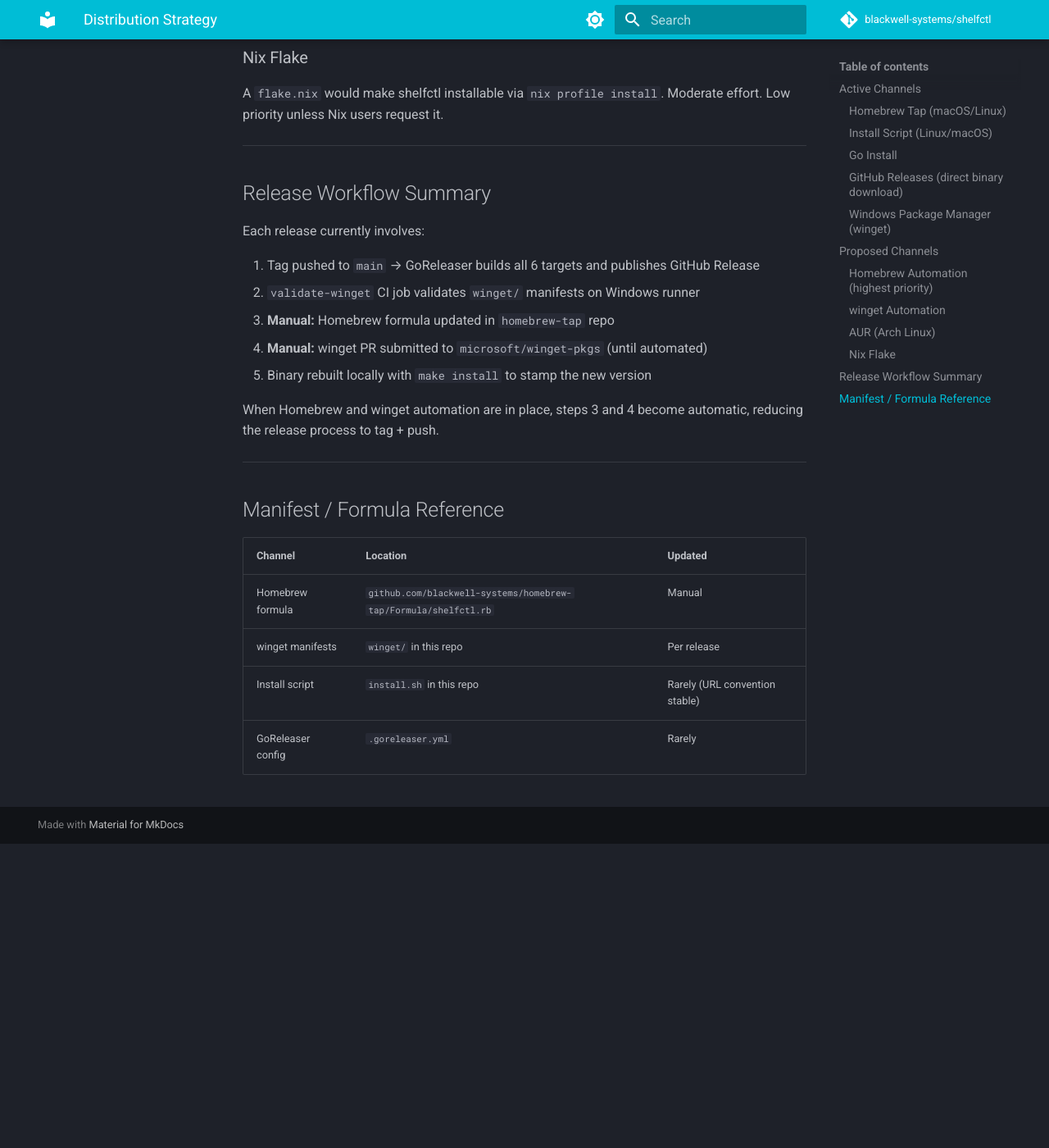
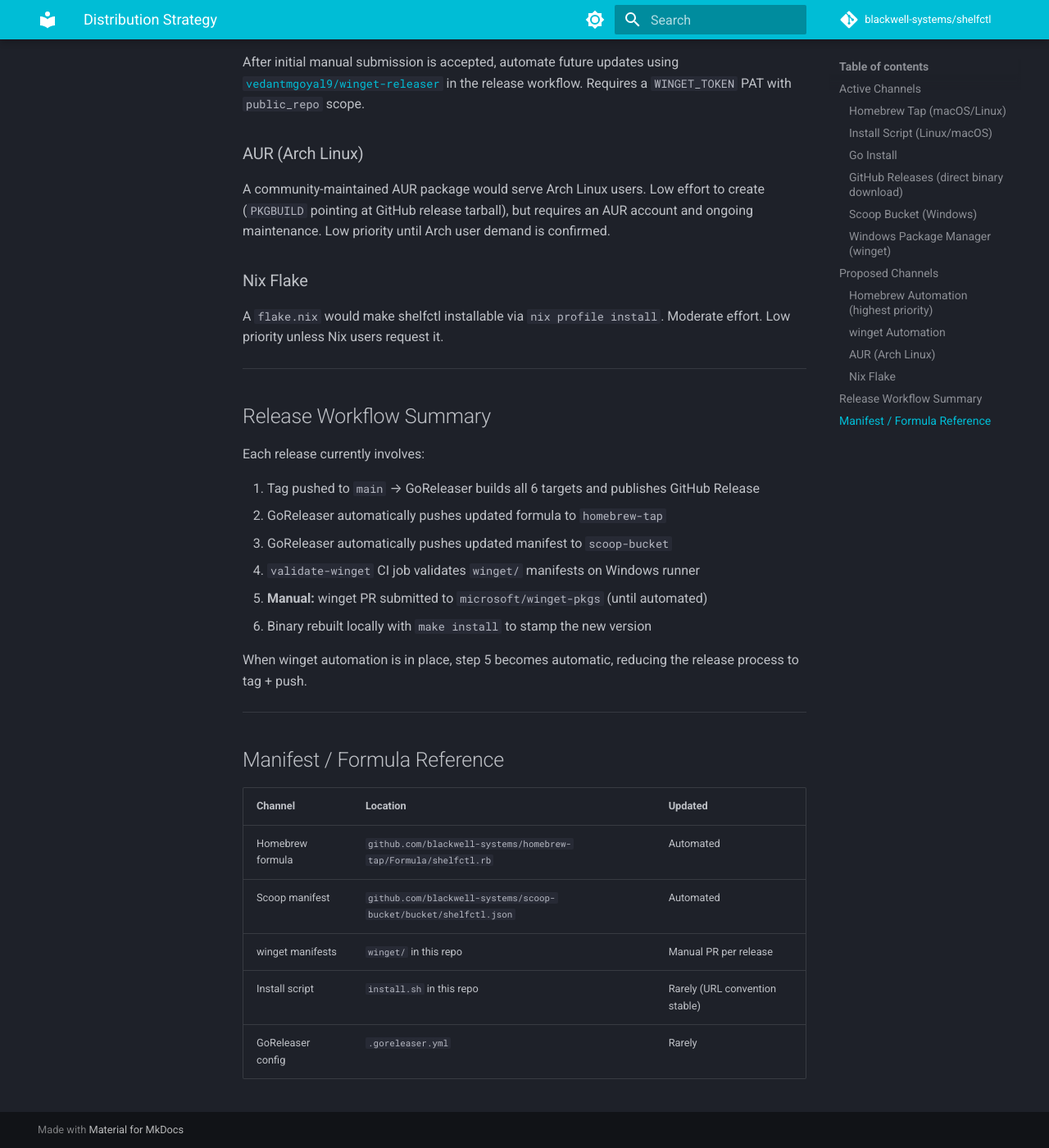
Before and after one commit to blackwell-systems/shelfctl, an MkDocs documentation site: the page built from docs/distribution.md, in a window 1280 px wide and 1400 px high, scrolled down 2807 px. Shown: the whole window at 82% size. Built offline with MkDocs 1.6.1 and Material for MkDocs 9.7.7, drawn with Linux system fonts in a browser that asks for light colours; comment, search, counter and statistics services are not loaded; before the commit the page ends 3836 px from its top, so only the background shows below that; some of the changed text lies outside the part shown.

Commit message:
feat: add automated Scoop bucket distribution via GoReleaser

````diff
--- a/docs/distribution.md
+++ b/docs/distribution.md
@@ -73,6 +73,20 @@ SHA256 checksums published as `checksums.txt` alongside binaries.
 
 ---
 
+### Scoop Bucket (Windows)
+**Status:** Active — automated via GoReleaser on every release
+
+```powershell
+scoop bucket add blackwell-systems https://github.com/blackwell-systems/scoop-bucket
+scoop install shelfctl
+```
+
+Bucket lives at [blackwell-systems/scoop-bucket](https://github.com/blackwell-systems/scoop-bucket).
+GoReleaser automatically pushes an updated `bucket/shelfctl.json` manifest on every tag push
+using the `SCOOP_BUCKET_TOKEN` secret.
+
+---
+
 ### Windows Package Manager (winget)
 **Status:** Submission in progress — v0.4.4 manifests prepared
 
@@ -118,12 +132,13 @@ Low priority unless Nix users request it.
 Each release currently involves:
 
 1. Tag pushed to `main` → GoReleaser builds all 6 targets and publishes GitHub Release
-2. `validate-winget` CI job validates `winget/` manifests on Windows runner
-3. **Manual:** Homebrew formula updated in `homebrew-tap` repo
-4. **Manual:** winget PR submitted to `microsoft/winget-pkgs` (until automated)
-5. Binary rebuilt locally with `make install` to stamp the new version
+2. GoReleaser automatically pushes updated formula to `homebrew-tap`
+3. GoReleaser automatically pushes updated manifest to `scoop-bucket`
+4. `validate-winget` CI job validates `winget/` manifests on Windows runner
+5. **Manual:** winget PR submitted to `microsoft/winget-pkgs` (until automated)
+6. Binary rebuilt locally with `make install` to stamp the new version
 
-When Homebrew and winget automation are in place, steps 3 and 4 become automatic,
+When winget automation is in place, step 5 becomes automatic,
 reducing the release process to tag + push.
 
 ---
@@ -132,7 +147,8 @@ reducing the release process to tag + push.
 
 | Channel | Location | Updated |
 |---------|----------|---------|
-| Homebrew formula | `github.com/blackwell-systems/homebrew-tap/Formula/shelfctl.rb` | Manual |
-| winget manifests | `winget/` in this repo | Per release |
+| Homebrew formula | `github.com/blackwell-systems/homebrew-tap/Formula/shelfctl.rb` | Automated |
+| Scoop manifest | `github.com/blackwell-systems/scoop-bucket/bucket/shelfctl.json` | Automated |
+| winget manifests | `winget/` in this repo | Manual PR per release |
 | Install script | `install.sh` in this repo | Rarely (URL convention stable) |
 | GoReleaser config | `.goreleaser.yml` | Rarely |
````
Also changed, not shown: .goreleaser.yml (+21 -0 lines), 1 other file.
